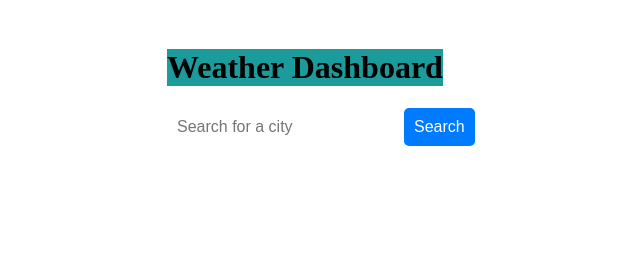
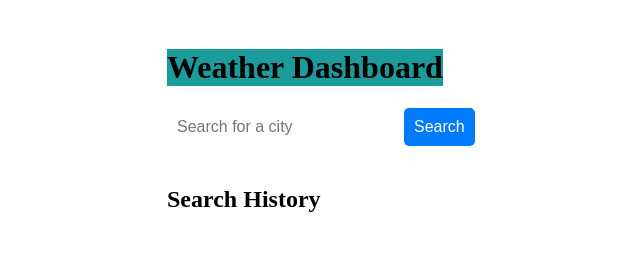
Before and after one commit to LEOoOChang/challenge6-weather-dashboard, a plain HTML site: page index.html in a window 1280 px wide. Shown: the whole page, without its empty margins (73-713 px from the left). Drawn offline with Linux system fonts and the light colour scheme.

Commit message:
modified html file

```diff
--- a/index.html
+++ b/index.html
@@ -12,7 +12,10 @@
           <input type="text" id="city-input" placeholder="Search for a city">
           <button type="submit">Search</button>
         </form>
-        <div id="search-history"></div>
+        <div id="search-history">
+          <h2>Search History</h2>
+          <ul id="search-history-list"></ul>
+        </div>
       </div>
       <div class="weather-container">
         <div id="current-weather"></div>
```
